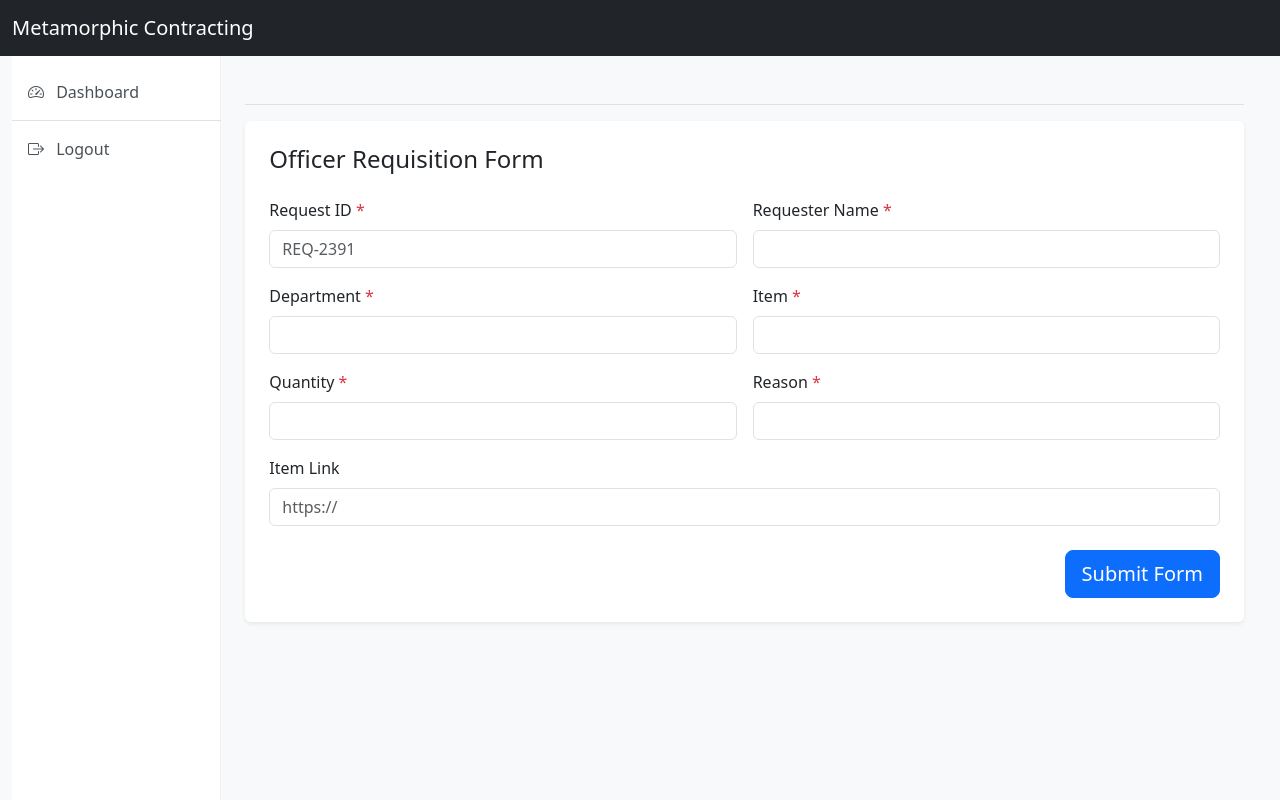
After one commit to aiengrshafiq/metamorphic_jobcard_digitization, a FastAPI app: template templates/officer_requisition_tracker.html in a window 1280 px wide. The commit adds this page. Run offline with FastAPI, Linux system fonts and the light colour scheme; the template is opened without the code that fills it, so the values that code supplies are empty; parts of the project's set-up code (start-up, migrations or seed data) failed here and were passed over.

Commit message:
fixings and improvements

```diff
--- a/app/core/config.py
+++ b/app/core/config.py
@@ -5,7 +5,7 @@ class Settings(BaseSettings):
     SECRET_KEY: str
     AZURE_STORAGE_CONNECTION_STRING: str
     OPENAI_API_KEY:str
-    ACCESS_TOKEN_EXPIRE_MINUTES: int = 1440  # Default to 30 minutes if not set
+    ACCESS_TOKEN_EXPIRE_MINUTES: int = 10080  # Default to 30 minutes if not set
     SLACK_WEBHOOK_URL: str
     SLACK_DESIGN_WEBHOOK_URL: str
     BASE_URL: str = "http://127.0.0.1:8000/"  # Default base URL
--- a/templates/base.html
+++ b/templates/base.html
@@ -90,6 +90,11 @@
                             <i class="bi bi-person-hearts me-2"></i> Daily Nanny Log
                         </a>
                     </li>
+                    <li class="nav-item">
+                        <a class="nav-link" href="/officer-requisition-tracker">
+                            <i class="bi bi-person-hearts me-2"></i> Officer Requisition Tracker
+                        </a>
+                    </li>
                     </ul>
                     {% endif %}
 
@@ -139,7 +144,7 @@
                             <a class="nav-link {% if page_title == 'My Approvals' %}active{% endif %}" href="/approvals"><i class="bi bi-check2-square me-2"></i> My Approvals</a>
                         </li>
                         {% endif %}
-                        {% if is_privileged or 'Foreman/Duty Officer' in user_roles or 'Supervisor/Site Officer' in user_roles %}
+                        {% if is_privileged or 'Procurement' in user_roles %}
                         <li class="nav-item">
                             <a class="nav-link" href="/receive-mr-form">
                                 <i class="bi bi-box-arrow-in-down me-2"></i> Receive MR
@@ -293,6 +298,11 @@
                             <i class="bi bi-person-hearts me-2"></i> Daily Nanny Log
                         </a>
                     </li>
+                    <li class="nav-item">
+                        <a class="nav-link" href="/officer-requisition-tracker">
+                            <i class="bi bi-person-hearts me-2"></i> Officer Requisition Tracker
+                        </a>
+                    </li>
                     </ul>
                     {% endif %}
                  {% if is_privileged or 'Supervisor/Site Officer' in user_roles or 'Foreman/Duty Officer' in user_roles %}
@@ -340,7 +350,7 @@
                          <a class="nav-link {% if page_title == 'My Approvals' %}active{% endif %}" href="/approvals"><i class="bi bi-check2-square me-2"></i> My Approvals</a>
                      </li>
                      {% endif %}
-                     {% if is_privileged or 'Foreman/Duty Officer' in user_roles or 'Supervisor/Site Officer' in user_roles %}
+                     {% if is_privileged or 'Procurement' in user_roles %}
                         <li class="nav-item">
                             <a class="nav-link" href="/receive-mr-form">
                                 <i class="bi bi-box-arrow-in-down me-2"></i> Receive MR
@@ -526,56 +536,7 @@
             const notificationCount = document.getElementById('notification-count');
             const notificationDropdownList = document.getElementById('notification-dropdown-list');
 
-            if (getCookie('access_token')) {
-                // notificationArea.style.display = 'block';
 
-                // const eventSource = new EventSource('/api/notifications/stream');
-
-                // eventSource.onmessage = function(event) {
-                //     const data = JSON.parse(event.data);
-
-                //     // Update the badge count
-                //     if (data.count > 0) {
-                //         notificationCount.textContent = data.count;
-                //         notificationCount.style.display = 'block';
-                //     } else {
-                //         notificationCount.style.display = 'none';
-                //     }
-
-                //     // Build the dropdown list
-                //     notificationDropdownList.innerHTML = ''; // Clear old items
-                //     if (data.notifications && data.notifications.length > 0) {
-                //         data.notifications.forEach(n => {
-                //             const li = document.createElement('li');
-                //             li.innerHTML = `<a class="dropdown-item" href="${n.link}">${n.message}</a>`;
-                //             notificationDropdownList.appendChild(li);
-                //         });
-                //     } else {
-                //         const li = document.createElement('li');
-                //         li.innerHTML = '<span class="dropdown-item-text text-muted">No new notifications</span>';
-                //         notificationDropdownList.appendChild(li);
-                //     }
-                // };
-
-                // eventSource.onerror = function(err) {
-                //     console.error("EventSource failed:", err);
-                //     eventSource.close();
-                // };
-
-                // // Use Bootstrap's event system to mark notifications as read when the dropdown is shown
-                // const notificationDropdown = new bootstrap.Dropdown(notificationBell);
-                // notificationArea.addEventListener('show.bs.dropdown', async function () {
-                //     // Only make the API call if there are unread notifications
-                //     if (parseInt(notificationCount.textContent) > 0) {
-                //         notificationCount.style.display = 'none'; // Optimistically hide
-                //         const token = getCookie('access_token');
-                //         await fetch('/api/notifications/mark-as-read', {
-                //             method: 'POST',
-                //             headers: { 'Authorization': `Bearer ${token}` }
-                //         });
-                //     }
-                // });
-            }
             // --- END OF NOTIFICATION LOGIC ---
             function logout() {
                 document.cookie = 'access_token=; path=/; expires=Thu, 01 Jan 1970 00:00:00 GMT; SameSite=Lax; Secure';
--- a/templates/login.html
+++ b/templates/login.html
@@ -98,7 +98,8 @@
 
                 if (response.ok) {
                     const data = await response.json();
-                    const expires = new Date(Date.now() + 86400 * 1000).toUTCString();
+                    //const expires = new Date(Date.now() + 86400 * 1000).toUTCString();
+                    const expires = new Date(Date.now() + 7 * 86400 * 1000).toUTCString();
                     document.cookie = `access_token=${data.access_token}; path=/; expires=${expires}; SameSite=Lax; Secure`;
                     window.location.href = '/';
                 } else {
--- a/templates/lpo/list_lpo.html
+++ b/templates/lpo/list_lpo.html
@@ -99,7 +99,7 @@ document.addEventListener('DOMContentLoaded', function () {
                     let mrHtml = 'N/A';
                     if (lpo.material_requisitions && lpo.material_requisitions.length > 0) {
                         mrHtml = lpo.material_requisitions.map(mr =>
-                            `<span class="badge bg-secondary">${mr.mr_number}</span>`
+                            `<a href="/requisition-details/${mr.id}" target="_blank"><span class="badge bg-secondary">${mr.mr_number}</span></a>`
                         ).join(' ');
                     }
                     row.innerHTML = `
--- /dev/null
+++ b/templates/officer_requisition_tracker.html
@@ -0,0 +1,90 @@
+{% extends "base.html" %}
+
+{% block content %}
+<div class="card shadow-sm border-0">
+    <div class="card-body p-md-4 p-3">
+        <h4 class="mb-4">Officer Requisition Form</h4>
+        <form id="requisition-form" action="/submit-requisition" method="post" novalidate>
+            <div class="row g-3">
+                <div class="col-md-6">
+                    <label class="form-label">Request ID <span class="text-danger">*</span></label>
+                    <input type="text" class="form-control" name="request_id" placeholder="REQ-2391" required>
+                </div>
+                <div class="col-md-6">
+                    <label class="form-label">Requester Name <span class="text-danger">*</span></label>
+                    <input type="text" class="form-control" name="requester_name" required>
+                </div>
+                <div class="col-md-6">
+                    <label class="form-label">Department <span class="text-danger">*</span></label>
+                    <input type="text" class="form-control" name="department" required>
+                </div>
+                <div class="col-md-6">
+                    <label class="form-label">Item <span class="text-danger">*</span></label>
+                    <input type="text" class="form-control" name="item" required>
+                </div>
+                <div class="col-md-6">
+                    <label class="form-label">Quantity <span class="text-danger">*</span></label>
+                    <input type="text" class="form-control" name="quantity" required>
+                </div>
+                <div class="col-md-6">
+                    <label class="form-label">Reason <span class="text-danger">*</span></label>
+                    <input type="text" class="form-control" name="reason" required>
+                </div>
+                <div class="col-md-12">
+                    <label class="form-label">Item Link</label>
+                    <input type="url" class="form-control" name="item_link" placeholder="https://">
+                </div>
+            </div>
+
+            <div class="mt-4 text-end">
+                <button type="submit" class="btn btn-primary btn-lg" id="submit-btn">
+                    <span class="spinner-border spinner-border-sm" role="status" aria-hidden="true" style="display:none;"></span>
+                    Submit Form
+                </button>
+            </div>
+        </form>
+    </div>
+</div>
+{% endblock %}
+
+{% block scripts_extra %}
+<script>
+document.addEventListener('DOMContentLoaded', function() {
+    const form = document.getElementById('requisition-form');
+    const submitBtn = document.getElementById('submit-btn');
+    const spinner = submitBtn.querySelector('.spinner-border');
+
+    form.addEventListener('submit', async function(e) {
+        e.preventDefault();
+
+        if (!form.checkValidity()) {
+            form.classList.add('was-validated');
+            return;
+        }
+
+        spinner.style.display = 'inline-block';
+        submitBtn.disabled = true;
+
+        const formData = new FormData(form);
+
+        try {
+            const response = await fetch("/submit-requisition", {
+                method: "POST",
+                body: formData
+            });
+            const result = await response.json();
+
+            if (!response.ok) throw new Error(result.error || "Unknown error");
+
+            alert("✅ " + result.message);
+            form.reset();
+        } catch (err) {
+            alert("❌ Submission failed: " + err.message);
+        } finally {
+            spinner.style.display = 'none';
+            submitBtn.disabled = false;
+        }
+    });
+});
+</script>
+{% endblock %}
--- a/templates/procurement_list.html
+++ b/templates/procurement_list.html
@@ -16,6 +16,7 @@
                         <th>Request Date</th>
                         <th>Project</th>
                         <th>Requested By</th>
+                        <th>Status</th>
                         <th>Urgency</th>
                         <th>Approvals</th>
                         <th class="text-end">Action</th>
@@ -35,6 +36,7 @@
         <td>{{ req.request_date.strftime('%d-%b-%Y') }}</td>
         <td>{{ req.project.name }}</td>
         <td>{{ req.requested_by.name }}</td>
+        <td>{{ req.status }}</td>
         <td>
             {% if req.urgency == 'Critical' %}
                 <span class="badge bg-danger">{{ req.urgency }}</span>
--- a/templates/procurement_list_delivered.html
+++ b/templates/procurement_list_delivered.html
@@ -19,6 +19,7 @@
                         <th>Request Date</th>
                         <th>Project</th>
                         <th>Requested By</th>
+                        <th>Status</th>
                         <th>Urgency</th>
                         <th class="text-end">Action</th>
                     </tr>
@@ -37,6 +38,7 @@
                         <td>{{ req.request_date.strftime('%d-%b-%Y') }}</td>
                         <td>{{ req.project.name }}</td>
                         <td>{{ req.requested_by.name }}</td>
+                        <td>{{ req.status }}</td>
                         <td>
                             {% if req.urgency == 'Critical' %}
                                 <span class="badge bg-danger">{{ req.urgency }}</span>
```
Also changed, not shown: app/api/endpoints/lpo/lpo.py (+0 -31 lines), app/api/endpoints/pages.py (+54 -2 lines).
